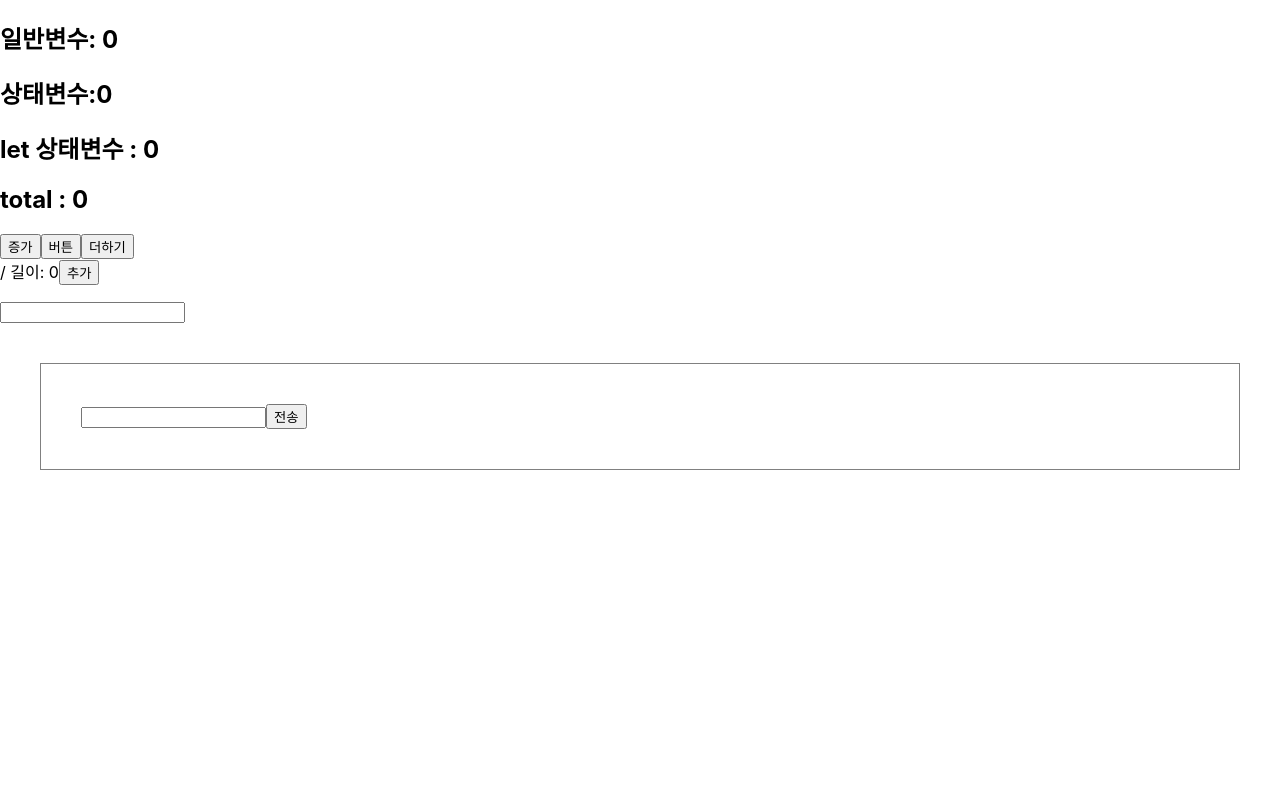
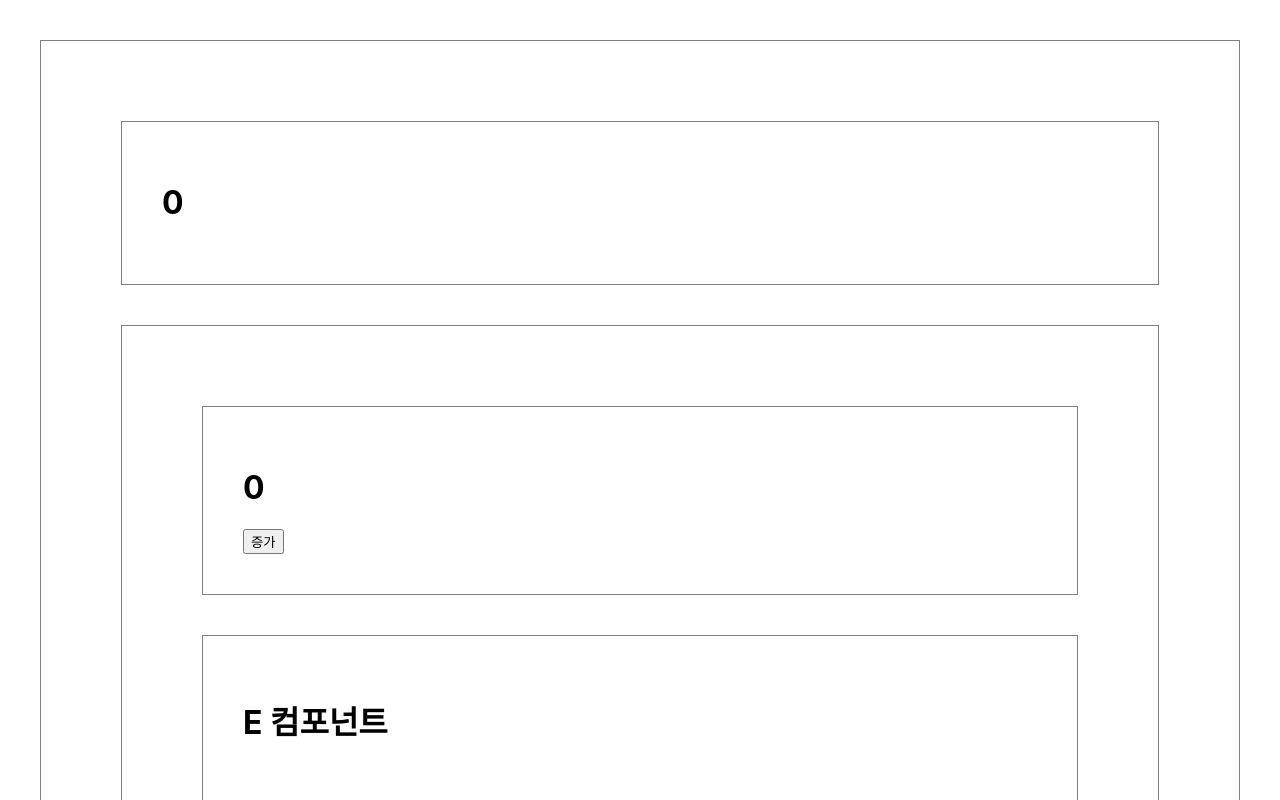
Before and after one commit to songsh-tech/react, a React (Create React App) app in the folder songsh/react-basic-app/: page / in a window 1280 px wide. Shown: the top 800 px of the page. Built offline with nearby package versions, Linux system fonts and the light colour scheme.

Commit message:
2025.02.27. 10:02

```diff
--- a/songsh/react-basic-app/src/App.tsx
+++ b/songsh/react-basic-app/src/App.tsx
@@ -9,6 +9,7 @@ import ConditionRender from './component-manage/ConditionRender';
 import ListRender from './component-manage/ListRender';
 import EventComponent from './interaction/EventComponent';
 import StateComponent from './interaction/StateComponent';
+import ForwardingComponent from './interaction/ForwardingComponent';
 
 function App() {
   return (
@@ -22,7 +23,8 @@ function App() {
       {/* <ConditionRender /> */}
       {/* <ListRender /> */}
       {/* <EventComponent /> */}
-      <StateComponent />
+      {/* <StateComponent /> */}
+      <ForwardingComponent />
     </div>
   );
 }
--- /dev/null
+++ b/songsh/react-basic-app/src/interaction/ForwardingComponent.tsx
@@ -0,0 +1,71 @@
+import React, { useState } from 'react'
+
+// 자식 컴포넌트로 상태 전달:
+// - 속성을 통해 부모 요소의 상태를 자식 요소로 전달할 수 있음
+
+export default function ForwardingComponent() {
+
+  const [state1, setState1] = useState<number>(0);
+
+  const onChangeHandler = () => {
+    setState1(state1 + 1);
+  };
+
+  return (
+    <div style={{ margin: '40px', padding: '40px', border: '1px solid gray'}}>
+      <B state1={state1} />
+      <C state1={state1} onChange={onChangeHandler} />
+    </div>
+  )
+}
+
+interface BProp {
+  state1: number;
+}
+
+function B({ state1 }: BProp) {
+
+  return (
+    <div style={{ margin: '40px', padding: '40px', border: '1px solid gray'}}>
+      <h1>{state1}</h1>
+    </div>
+  )
+
+}
+
+interface CProp {
+  state1: number;
+  onChange: () => void;
+}
+
+function C(prop: CProp) {
+  return (
+    <div style={{ margin: '40px', padding: '40px', border: '1px solid gray'}}>
+      <D {...prop} />
+      <E />
+    </div>
+  )
+}
+
+interface DProp {
+  state1: number;
+  onChange: () => void;
+}
+
+function D({ state1, onChange }: DProp) {
+
+  return (
+    <div style={{ margin: '40px', padding: '40px', border: '1px solid gray'}}>
+      <h1>{state1}</h1>
+      <button onClick={onChange}>증가</button>
+    </div>
+  )
+}
+
+function E() {
+  return (
+    <div style={{ margin: '40px', padding: '40px', border: '1px solid gray'}}>
+      <h1>E 컴포넌트</h1>
+    </div>
+  )
+}
```
